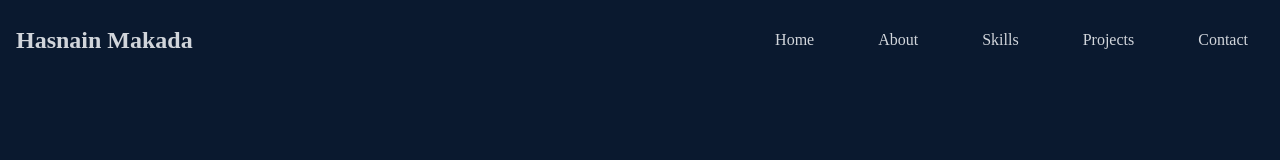
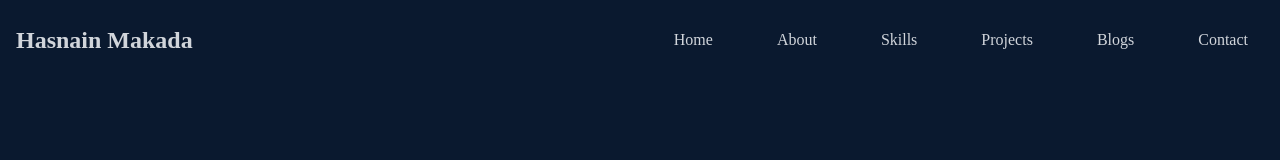
Before and after one commit to hasnainmakada-99/hasnainmakada-99.github.io, a React (Create React App) app: page / in a window 1280 px wide. Shown: the top 160 px of the page. Built offline with nearby package versions, Linux system fonts and the light colour scheme; no server answers.

Commit message:
Add: Blogs Section (Testing Phase)

```diff
--- a/src/App.js
+++ b/src/App.js
@@ -8,6 +8,7 @@ import Works from "./components/Works";
 import Home from "./components/Home";
 import Footer from "./components/Footer";
 import axios from "axios";
+import Blogs from "./components/Blogs";
 import { useState } from "react";
 import { useEffect } from "react";
 function App() {
@@ -37,6 +38,7 @@ function App() {
       <About content={data[1]} />
       <Skills content={data[3]} />
       <Works content={data[2]} />
+      <Blogs />
       <Contact />
       <Footer />
     </div>
--- /dev/null
+++ b/src/components/Blogs.jsx
@@ -0,0 +1,15 @@
+import React from "react";
+
+const Blogs = () => {
+  return (
+    <div
+      id="blogs"
+      name="blogs"
+      className="w-full min-h-screen bg-[#0a192f] text-gray-300 pt-20"
+    >
+      Blogs Section
+    </div>
+  );
+};
+
+export default Blogs;
--- a/src/components/Navbar.jsx
+++ b/src/components/Navbar.jsx
@@ -34,6 +34,11 @@ const Navbar = () => {
         <li>
           <Link to="work" smooth={true} duration={500}>
             Projects
+          </Link>
+        </li>
+        <li>
+          <Link to="blogs" smooth={true} duration={500}>
+            Blogs
           </Link>
         </li>
         <li>
@@ -74,6 +79,12 @@ const Navbar = () => {
           {" "}
           <Link onClick={handleClick} to="work" smooth={true} duration={500}>
             Projects
+          </Link>
+        </li>
+        <li className="py-6 text-4xl">
+          {" "}
+          <Link onClick={handleClick} to="blogs" smooth={true} duration={500}>
+            Blogs
           </Link>
         </li>
         <li className="py-6 text-4xl">
```
